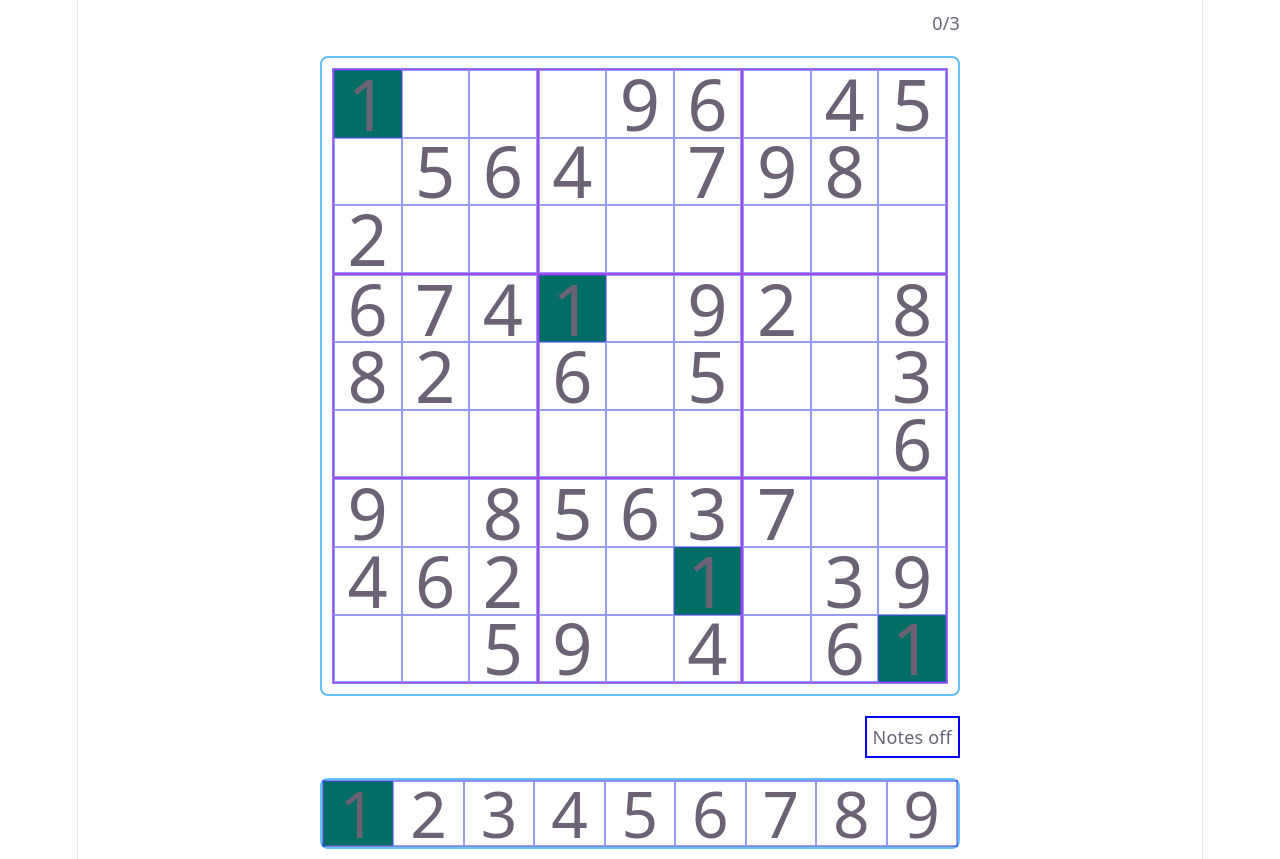
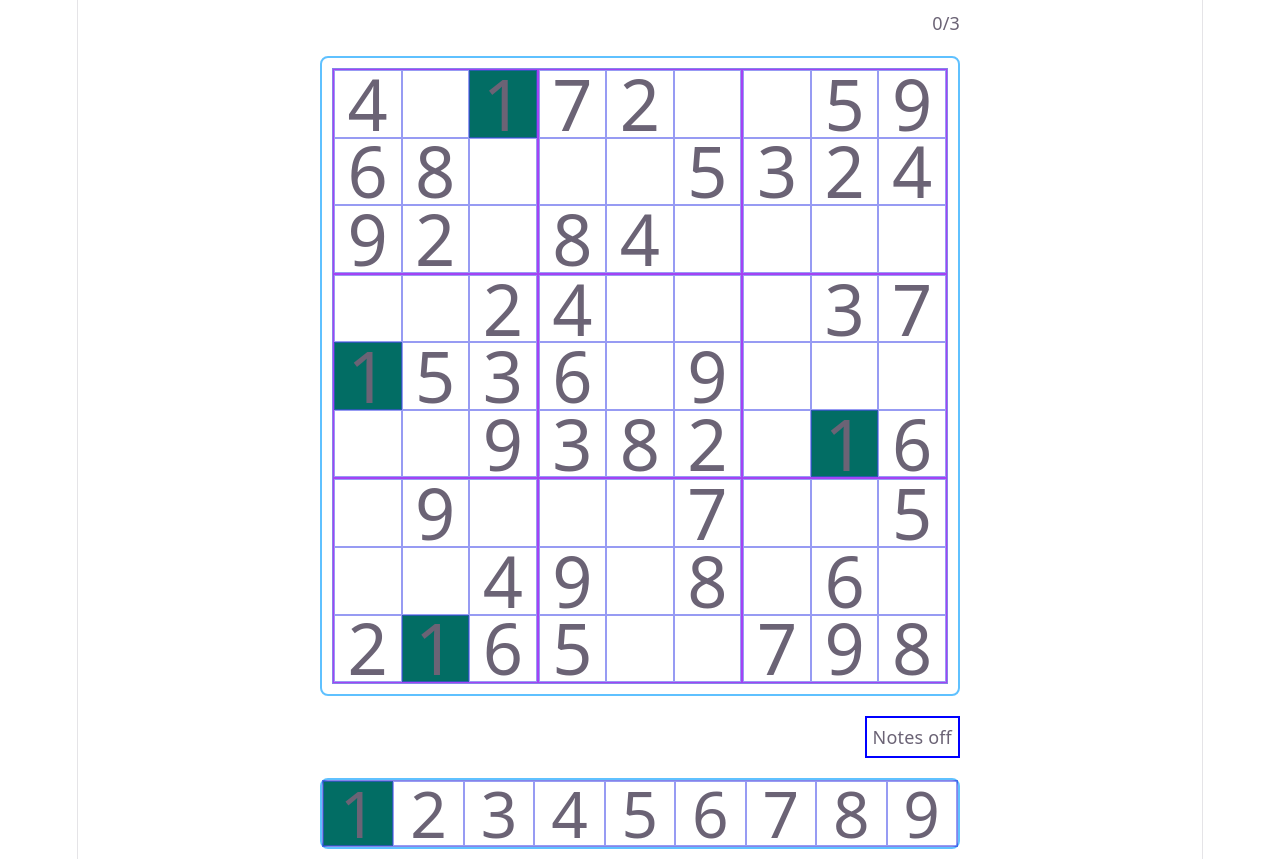
Before and after one commit to llfbh33/Sudoku, a React (Vite) app in the folder sudoku-with-react/: page / in a window 1280 px wide. Built offline with nearby package versions, Linux system fonts and the light colour scheme.

Commit message:
added in functionality to generate simple boards, some bugs with retaining a board

```diff
--- a/sudoku-with-react/src/components/SudokuBoard/SudokuBoard.jsx
+++ b/sudoku-with-react/src/components/SudokuBoard/SudokuBoard.jsx
@@ -139,7 +139,7 @@ const SudokuBoard = ({ board, setBoard, value, setValue, noteMode, mistakes, set
                         <div>
                             <h3>Congradulations!!</h3>
                             <h4>You won! Want to try again?</h4>
-                            <div onClick={handleReset}>Reset</div>
+                            <div onClick={() => handleReset(true)}>Reset</div>
                         </div>
                     )}
                 </div>
--- a/sudoku-with-react/src/components/SudokuPage/SudokuPage.jsx
+++ b/sudoku-with-react/src/components/SudokuPage/SudokuPage.jsx
@@ -1,5 +1,6 @@
 import SudokuBoard from "../SudokuBoard/SudokuBoard";
 import NumberPicker from "../NumberPicker/NumberPicker";
+import { generateEasySudoku } from "../../utils";
 import { testBoardOne } from "../../testData";
 import { useState, useEffect } from "react";
 import "./SudokuPage.css";
@@ -7,18 +8,22 @@ import "./SudokuPage.css";
 
 
 const SudokuPage = () => {
-    const [board, setBoard] = useState(testBoardOne);
+    let newBoard = generateEasySudoku();
+    const [board, setBoard] = useState(newBoard);
     let [value, setValue] = useState(1);
     let [noteMode, setNoteMode] = useState(false);
     let [mistakes, setMistakes] = useState(0);
     let [complete, setComplete] = useState({});
     let [reset, setReset] = useState(true);
-    const handleReset = () => {
-        setReset(true);
-        setBoard(testBoardOne);
+    const handleReset = (exchange) => {
+        if (exchange) {
+            newBoard = generateEasySudoku();
+        }
+        setBoard(newBoard);
         setValue(1);
         setNoteMode(false);
         setMistakes(0)
+        setReset(true);
     };
 
 
@@ -36,7 +41,6 @@ const SudokuPage = () => {
         setReset,
         handleReset
     };
-    console.log(complete)
 
 
 
@@ -44,11 +48,11 @@ const SudokuPage = () => {
         if (mistakes >= 3) {
             setTimeout(() => {
                 alert("Too many mistakes, please try again");
-                setBoard(testBoardOne);
-                setMistakes(0);
+                handleReset(false);
             }, 300);
         }
     }, [mistakes]);
+
 
     useEffect(() => {
         if (reset) {
--- a/sudoku-with-react/src/utils.js
+++ b/sudoku-with-react/src/utils.js
@@ -0,0 +1,286 @@
+const validSudoku = (board) => {
+    const rows = Array.from({ length: 9 }, () => Array(9).fill(false));
+    const cols = Array.from({ length: 9 }, () => Array(9).fill(false));
+    const boxes = Array.from({ length: 9 }, () => Array(9).fill(false));
+
+    for (let i = 0; i < 9; i++) {
+        for (let j = 0; j < 9; j++) {
+            const value = board[i][j].value;
+
+            if (value !== 0) {
+                const num = value - 1;
+                const boxIndex = Math.floor(i / 3) * 3 + Math.floor(j / 3);
+
+                if (rows[i][num] || cols[j][num] || boxes[boxIndex][num]) {
+                    return false;
+                }
+
+                rows[i][num] = true;
+                cols[j][num] = true;
+                boxes[boxIndex][num] = true;
+            }
+        }
+    }
+
+    return true;
+};
+
+const isNumberPlacementValid = (board, targetValue) => {
+    return hasNoConflicts(board, targetValue) && hasViableHomes(board, targetValue);
+};
+
+// Checks for existing conflicts for the current value
+const hasNoConflicts = (board, targetValue) => {
+    const rows = new Set();
+    const cols = new Set();
+    const boxes = new Set();
+
+    for (let row = 0; row < 9; row++) {
+        for (let col = 0; col < 9; col++) {
+            if (board[row][col].value !== targetValue) continue;
+
+            const box = Math.floor(row / 3) * 3 + Math.floor(col / 3);
+
+            if (rows.has(row) || cols.has(col) || boxes.has(box)) {
+                return false;
+            }
+
+            rows.add(row);
+            cols.add(col);
+            boxes.add(box);
+        }
+    }
+
+    return true;
+};
+
+// Check that every missing box still has a possible spot
+// const hasViableHomes = (board, targetValue) => {
+//     const rowsWithTarget = new Set();
+//     const colsWithTarget = new Set();
+//     const boxesWithTarget = new Set();
+
+//     for (let row = 0; row < 9; row++) {
+//         for (let col = 0; col < 9; col++) {
+//             if (board[row][col].value === targetValue) {
+//                 rowsWithTarget.add(row);
+//                 colsWithTarget.add(col);
+//                 boxesWithTarget.add(Math.floor(row / 3) * 3 + Math.floor(col / 3));
+//             }
+//         }
+//     }
+
+//     for (let box = 0; box < 9; box++) {
+//         if (boxesWithTarget.has(box)) continue;
+
+//         let hasPossibleCell = false;
+
+//         const startRow = Math.floor(box / 3) * 3;
+//         const startCol = (box % 3) * 3;
+
+//         for (let row = startRow; row < startRow + 3; row++) {
+//             for (let col = startCol; col < startCol + 3; col++) {
+//                 const cellIsEmpty = board[row][col].value === 0;
+//                 const rowIsAvailable = !rowsWithTarget.has(row);
+//                 const colIsAvailable = !colsWithTarget.has(col);
+
+//                 if (cellIsEmpty && rowIsAvailable && colIsAvailable) {
+//                     hasPossibleCell = true;
+//                 }
+//             }
+//         }
+
+//         if (!hasPossibleCell) return false;
+//     }
+
+//     return true;
+// };
+
+const getBoxIndex = (row, col) => {
+    return Math.floor(row / 3) * 3 + Math.floor(col / 3);
+};
+
+
+const hasViableHomes = (board, targetValue) => {
+    const rowsWithTarget = new Set();
+    const colsWithTarget = new Set();
+    const boxesWithTarget = new Set();
+
+    for (let row = 0; row < 9; row++) {
+        for (let col = 0; col < 9; col++) {
+            if (board[row][col].value === targetValue) {
+                rowsWithTarget.add(row);
+                colsWithTarget.add(col);
+                boxesWithTarget.add(getBoxIndex(row, col));
+            }
+        }
+    }
+
+    const canPlaceTargetAt = (row, col) => {
+        return (
+            board[row][col].value === 0 &&
+            !rowsWithTarget.has(row) &&
+            !colsWithTarget.has(col) &&
+            !boxesWithTarget.has(getBoxIndex(row, col))
+        );
+    };
+
+    // Check every row that still needs this number
+    for (let row = 0; row < 9; row++) {
+        if (rowsWithTarget.has(row)) continue;
+
+        let hasSpot = false;
+
+        for (let col = 0; col < 9; col++) {
+            if (canPlaceTargetAt(row, col)) hasSpot = true;
+        }
+
+        if (!hasSpot) return false;
+    }
+
+    // Check every column that still needs this number
+    for (let col = 0; col < 9; col++) {
+        if (colsWithTarget.has(col)) continue;
+
+        let hasSpot = false;
+
+        for (let row = 0; row < 9; row++) {
+            if (canPlaceTargetAt(row, col)) hasSpot = true;
+        }
+
+        if (!hasSpot) return false;
+    }
+
+    // Check every box that still needs this number
+    for (let box = 0; box < 9; box++) {
+        if (boxesWithTarget.has(box)) continue;
+
+        let hasSpot = false;
+
+        const startRow = Math.floor(box / 3) * 3;
+        const startCol = (box % 3) * 3;
+
+        for (let row = startRow; row < startRow + 3; row++) {
+            for (let col = startCol; col < startCol + 3; col++) {
+                if (canPlaceTargetAt(row, col)) hasSpot = true;
+            }
+        }
+
+        if (!hasSpot) return false;
+    }
+
+    return true;
+};
+
+
+
+
+
+
+
+
+
+
+
+
+
+
+
+
+
+
+
+
+
+
+/*----------IN USE----------- */
+
+
+const createEmptyGrid = () => {
+    return Array.from({ length: 9 }, () => Array(9).fill(0));
+};
+
+const shuffle = (arr) => {
+    const copy = [...arr];
+
+    for (let i = copy.length - 1; i > 0; i--) {
+        const j = Math.floor(Math.random() * (i + 1));
+        [copy[i], copy[j]] = [copy[j], copy[i]];
+    }
+
+    return copy;
+};
+
+const isValidPlacement = (board, row, col, num) => {
+    for (let i = 0; i < 9; i++) {
+        if (board[row][i] === num) return false;
+        if (board[i][col] === num) return false;
+    }
+
+    const boxRow = Math.floor(row / 3) * 3;
+    const boxCol = Math.floor(col / 3) * 3;
+
+    for (let r = boxRow; r < boxRow + 3; r++) {
+        for (let c = boxCol; c < boxCol + 3; c++) {
+            if (board[r][c] === num) return false;
+        }
+    }
+
+    return true;
+};
+
+const fillBoard = (board) => {
+    for (let row = 0; row < 9; row++) {
+        for (let col = 0; col < 9; col++) {
+            if (board[row][col] !== 0) continue;
+
+            const nums = shuffle([1, 2, 3, 4, 5, 6, 7, 8, 9]);
+
+            for (const num of nums) {
+                if (isValidPlacement(board, row, col, num)) {
+                    board[row][col] = num;
+
+                    if (fillBoard(board)) return true;
+
+                    board[row][col] = 0;
+                }
+            }
+
+            return false;
+        }
+    }
+
+    return true;
+};
+
+export const generateEasySudoku = () => {
+    const solvedBoard = createEmptyGrid();
+
+    fillBoard(solvedBoard);
+
+    // Easy = leave more numbers visible.
+    // 40–45 given cells is usually beginner-friendly.
+    const cellsToRemove = 36;
+    const puzzleBoard = solvedBoard.map(row => [...row]);
+
+    const positions = shuffle(
+        Array.from({ length: 81 }, (_, i) => ({
+            row: Math.floor(i / 9),
+            col: i % 9,
+        }))
+    );
+
+    for (let i = 0; i < cellsToRemove; i++) {
+        const { row, col } = positions[i];
+        puzzleBoard[row][col] = 0;
+    }
+
+    return puzzleBoard.map((row, rowIndex) =>
+        row.map((value, colIndex) => ({
+            value,
+            isGiven: value !== 0,
+            notes: Array(10).fill(false),
+            solution: solvedBoard[rowIndex][colIndex],
+        }))
+    );
+};
```
Also changed, not shown: 1 other file (tests, documents, lock files or other folders).
